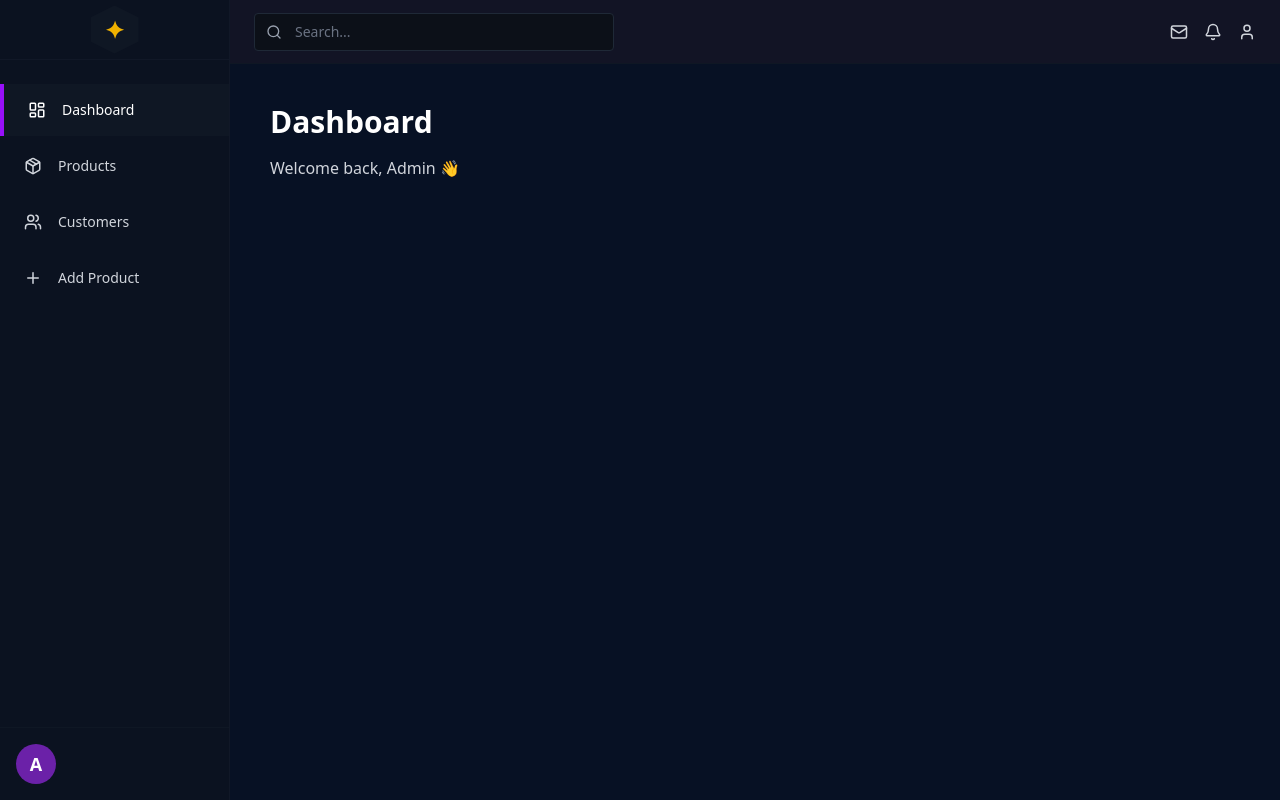
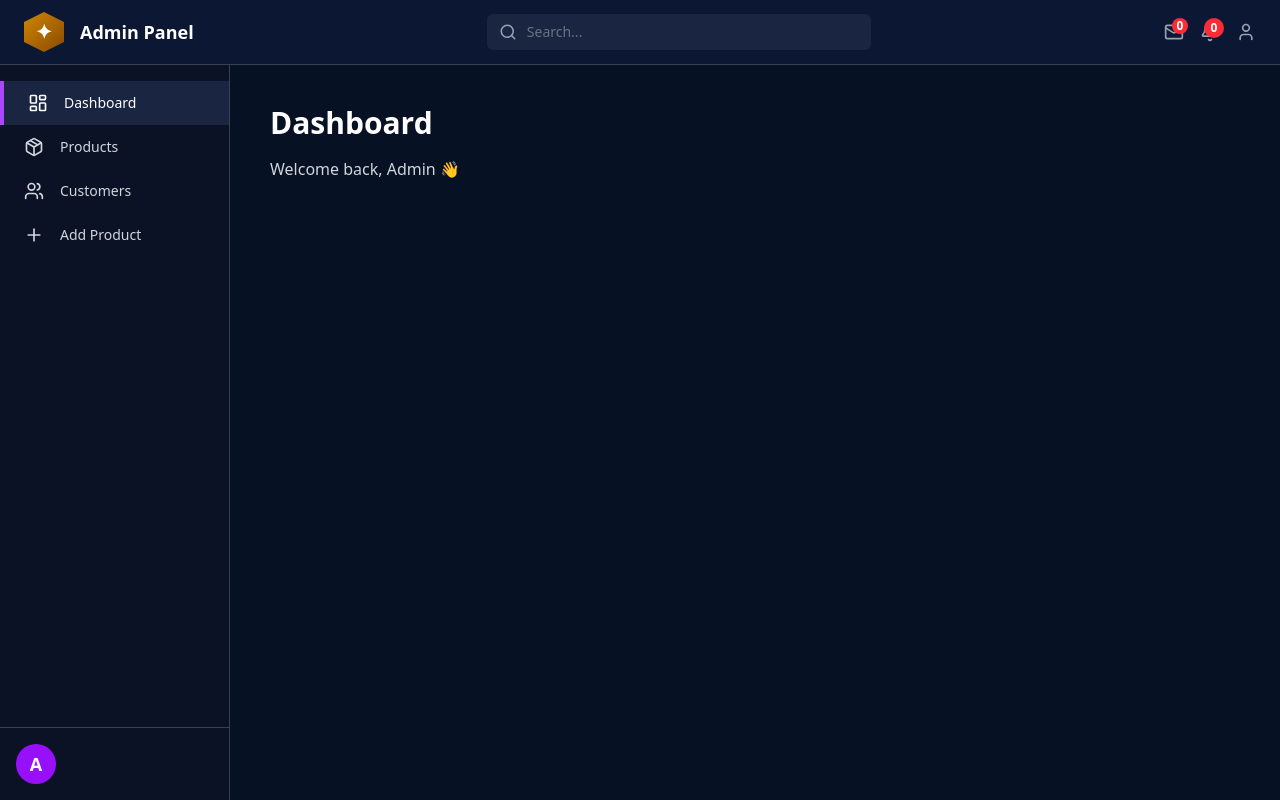
Before and after one commit to er-shubham-singh/surat-ecom, a React (Vite) app in the folder Admin/: page /dashboard in a window 1280 px wide. Built offline with nearby package versions, Linux system fonts and the light colour scheme.

Commit message:
some ui changes

```diff
--- a/Admin/src/Common/AddProductForm.jsx
+++ b/Admin/src/Common/AddProductForm.jsx
@@ -80,18 +80,34 @@ const AddProductForm = () => {
   return (
     <form onSubmit={handleSubmit} className="max-w-6xl mx-auto">
       {/* File input (default browser style like screenshot) */}
-      <div className="mb-6">
-        <input
-          type="file"
-          multiple
-          onChange={handleFileChange}
-          className="inline-block"
-        />
-        <span className="ml-4 text-gray-300">
-          {selectedFiles.length > 0
-            ? `${selectedFiles.length} file(s) chosen`
-            : "No file chosen"}
-        </span>
+      <div className="mb-8">
+        <label className="inline-flex items-center px-6 py-2 bg-gradient-to-r from-purple-500 to-purple-600 text-white rounded-md text-sm font-medium cursor-pointer hover:from-purple-600 hover:to-purple-700 transition">
+          <span>Choose Files</span>
+          <input
+            type="file"
+            multiple
+            onChange={handleFileChange}
+            className="hidden"
+          />
+        </label>
+
+        {selectedFiles.length > 0 ? (
+          <div className="mt-3 text-gray-300 text-sm space-y-1">
+            <p className="font-medium">
+              {selectedFiles.length} file{selectedFiles.length > 1 ? "s" : ""}{" "}
+              selected:
+            </p>
+            <ul className="list-disc ml-5 space-y-0.5">
+              {selectedFiles.map((file, index) => (
+                <li key={index} className="truncate max-w-sm text-gray-400">
+                  {file.name}
+                </li>
+              ))}
+            </ul>
+          </div>
+        ) : (
+          <span className="ml-3 text-gray-400 text-sm">No files chosen</span>
+        )}
       </div>
 
       {/* Brand & Title */}
--- a/Admin/src/Common/Sidebar.jsx
+++ b/Admin/src/Common/Sidebar.jsx
@@ -1,62 +1,43 @@
 import React from "react";
-import { Link, useLocation } from "react-router-dom";
 import { LayoutDashboard, Package, Users, Plus } from "lucide-react";
-
-const navItem = (to, Icon, label, active) => (
-  <Link
-    to={to}
-    className={`flex items-center gap-4 px-6 py-4 text-sm w-full text-left transition ${
-      active
-        ? "bg-[#0f1724] text-white border-l-4 border-purple-600"
-        : "text-gray-300 hover:bg-[#111423]"
-    }`}
-  >
-    <Icon size={18} />
-    <span>{label}</span>
-  </Link>
-);
+import { NavLink } from "react-router-dom";
 
 const Sidebar = () => {
-  const { pathname } = useLocation();
+  const navItems = [
+    {
+      label: "Dashboard",
+      icon: <LayoutDashboard size={20} />,
+      path: "/dashboard",
+    },
+    { label: "Products", icon: <Package size={20} />, path: "/products" },
+    { label: "Customers", icon: <Users size={20} />, path: "/customers" },
+    { label: "Add Product", icon: <Plus size={20} />, path: "/add-product" },
+  ];
 
   return (
-    <aside className="w-[230px] bg-[#0b1220] flex flex-col min-h-screen border-r border-[#111827]">
-      {/* Logo / top icon */}
-      <div className="h-[60px] flex items-center justify-center border-b border-[#111827]">
-        <div
-          className="w-12 h-12 bg-[#0f1724] flex items-center justify-center"
-          style={{
-            clipPath:
-              "polygon(50% 0%, 100% 25%, 100% 75%, 50% 100%, 0% 75%, 0% 25%)",
-          }}
-        >
-          <span className="text-2xl font-bold text-yellow-500">✦</span>
-        </div>
-      </div>
-
-      {/* Navigation */}
-      <nav className="flex-1 py-6">
-        <div className="flex flex-col space-y-1">
-          {navItem(
-            "/dashboard",
-            LayoutDashboard,
-            "Dashboard",
-            pathname === "/dashboard"
-          )}
-          {navItem("/products", Package, "Products", pathname === "/products")}
-          {navItem("/customers", Users, "Customers", pathname === "/customers")}
-          {navItem(
-            "/add-product",
-            Plus,
-            "Add Product",
-            pathname === "/add-product"
-          )}
-        </div>
+    <aside className="w-[230px] h-full bg-[#0b1226] border-r border-gray-700 flex flex-col">
+      <nav className="flex-1 py-4">
+        {navItems.map((item) => (
+          <NavLink
+            key={item.path}
+            to={item.path}
+            className={({ isActive }) =>
+              `flex items-center gap-4 px-6 py-3 text-gray-300 transition hover:bg-[#1a2542] ${
+                isActive
+                  ? "bg-[#1a2542] border-l-4 border-purple-500 text-white"
+                  : ""
+              }`
+            }
+          >
+            {item.icon}
+            <span className="text-sm">{item.label}</span>
+          </NavLink>
+        ))}
       </nav>
 
-      {/* Footer avatar */}
-      <div className="p-4 border-t border-[#0f1724]">
-        <div className="w-10 h-10 bg-[#6b21a8] rounded-full flex items-center justify-center">
+      {/* Bottom avatar */}
+      <div className="p-4 border-t border-gray-700">
+        <div className="w-10 h-10 bg-purple-600 rounded-full flex items-center justify-center">
           <span className="text-lg font-semibold">A</span>
         </div>
       </div>
--- a/Admin/src/Common/Topbar.jsx
+++ b/Admin/src/Common/Topbar.jsx
@@ -1,33 +1,57 @@
 import React from "react";
-import { Search, Mail, Bell, User } from "lucide-react";
+import { Search, Bell, Mail, User } from "lucide-react";
 
-const Topbar = ({ onSearchChange }) => {
+const Topbar = () => {
   return (
-    <header className="h-[64px] bg-[#121425] border-b border-[#0f1724] px-6 flex items-center justify-between">
+    <header className="h-[65px] bg-[#0b1733] border-b border-gray-700 px-6 flex items-center justify-between">
+      {/* Left Side - Logo */}
       <div className="flex items-center gap-4">
-        <div className="relative">
-          <Search
-            className="absolute left-3 top-1/2 -translate-y-1/2 text-gray-400"
-            size={16}
-          />
-          <input
-            type="text"
-            placeholder="Search..."
-            onChange={(e) => onSearchChange?.(e.target.value)}
-            className="w-[360px] bg-[#0c1018] border border-[#1f2937] rounded px-10 py-2 text-sm text-gray-200 placeholder-gray-500 focus:outline-none"
-          />
+        <div
+          className="w-10 h-10 bg-linear-to-br from-yellow-600 to-yellow-800 flex items-center justify-center"
+          style={{
+            clipPath:
+              "polygon(50% 0%, 100% 25%, 100% 75%, 50% 100%, 0% 75%, 0% 25%)",
+          }}
+        >
+          <span className="text-xl font-bold">✦</span>
         </div>
+        <h1 className="text-lg font-semibold">Admin Panel</h1>
       </div>
 
+      {/* Middle - Search */}
+      <div className="relative w-96">
+        <Search
+          className="absolute left-3 top-1/2 -translate-y-1/2 text-gray-400"
+          size={18}
+        />
+        <input
+          type="text"
+          placeholder="Search..."
+          className="w-full bg-[#1a2542] border-0 rounded-md pl-10 pr-4 py-2 text-sm text-white placeholder-gray-500 focus:outline-none"
+        />
+      </div>
+
+      {/* Right Side - Stats + Icons */}
       <div className="flex items-center gap-6">
         <div className="flex items-center gap-4">
-          <div className="relative">
-            <Mail size={18} className="text-gray-300 cursor-pointer" />
+          <div className="relative cursor-pointer">
+            <Mail size={20} className="text-gray-400 hover:text-white" />
+            <span className="absolute -top-1 -right-1 bg-red-500 text-white text-xs rounded-full w-4 h-4 flex items-center justify-center font-semibold">
+              0
+            </span>
           </div>
-          <div className="relative">
-            <Bell size={18} className="text-gray-300 cursor-pointer" />
+
+          <div className="relative cursor-pointer">
+            <Bell size={20} className="text-gray-400 hover:text-white" />
+            <span className="absolute -top-1 -right-1 bg-red-500 text-white text-xs rounded-full w-5 h-5 flex items-center justify-center font-semibold">
+              0
+            </span>
           </div>
-          <User size={18} className="text-gray-300 cursor-pointer" />
+
+          <User
+            size={20}
+            className="text-gray-400 hover:text-white cursor-pointer"
+          />
         </div>
       </div>
     </header>
--- a/Admin/src/Layout/AdminLayout.jsx
+++ b/Admin/src/Layout/AdminLayout.jsx
@@ -5,12 +5,21 @@ import { Outlet } from "react-router-dom";
 
 const AdminLayout = () => {
   return (
-    <div className="flex min-h-screen bg-[#071124] text-white">
-      <Sidebar />
+    <div className="h-screen flex flex-col bg-[#071124] text-white overflow-hidden">
+      {/* Fixed Topbar */}
+      <div className="flex-shrink-0 z-10">
+        <Topbar />
+      </div>
 
-      <div className="flex flex-col flex-1">
-        <Topbar />
-        <main className="flex-1 p-10 overflow-y-auto">
+      {/* Main Content Area */}
+      <div className="flex flex-1 overflow-hidden">
+        {/* Fixed Sidebar */}
+        <div className="flex-shrink-0 h-full">
+          <Sidebar />
+        </div>
+
+        {/* Scrollable Page Content */}
+        <main className="flex-1 overflow-y-auto p-10">
           <Outlet />
         </main>
       </div>
```
